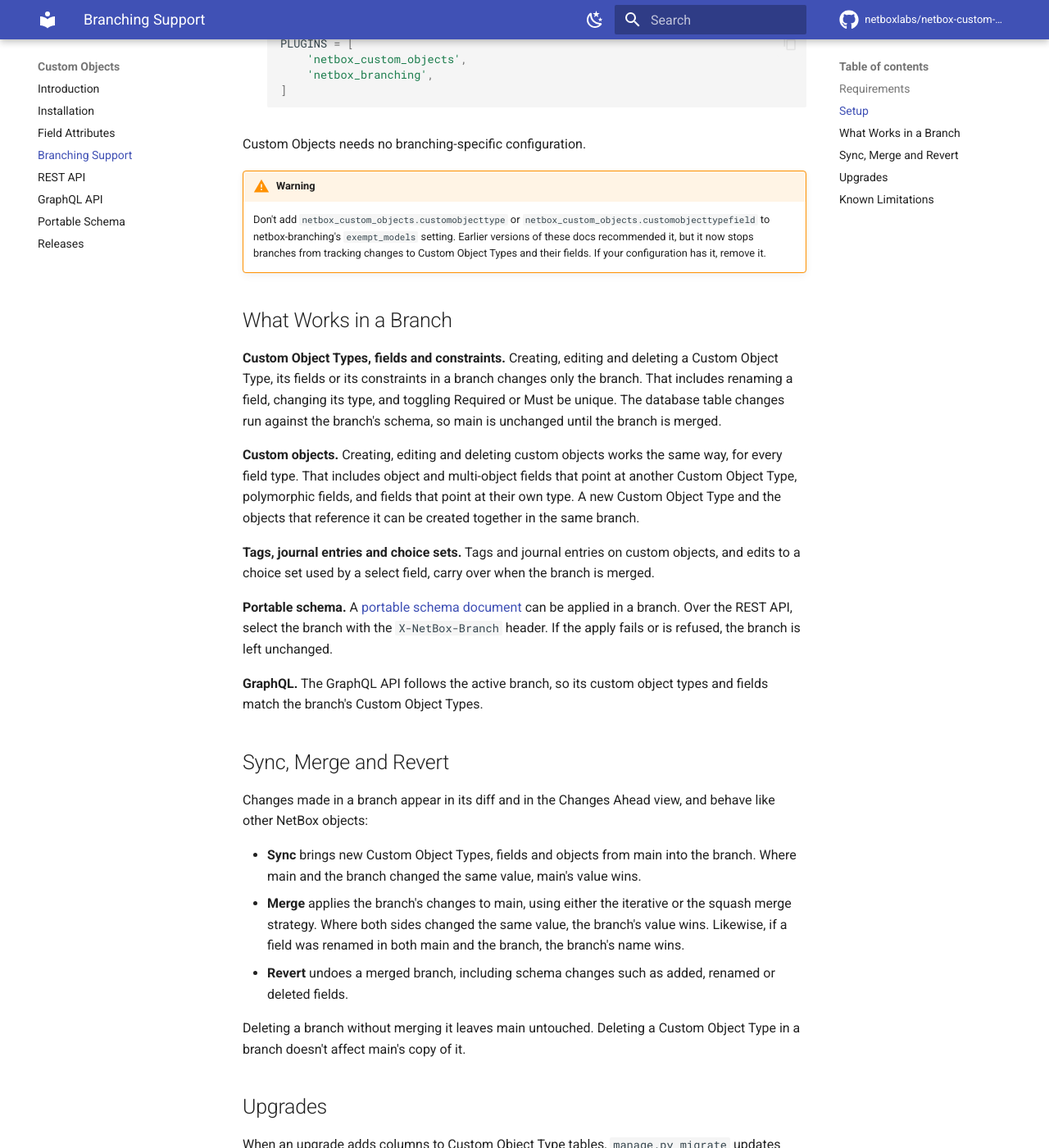
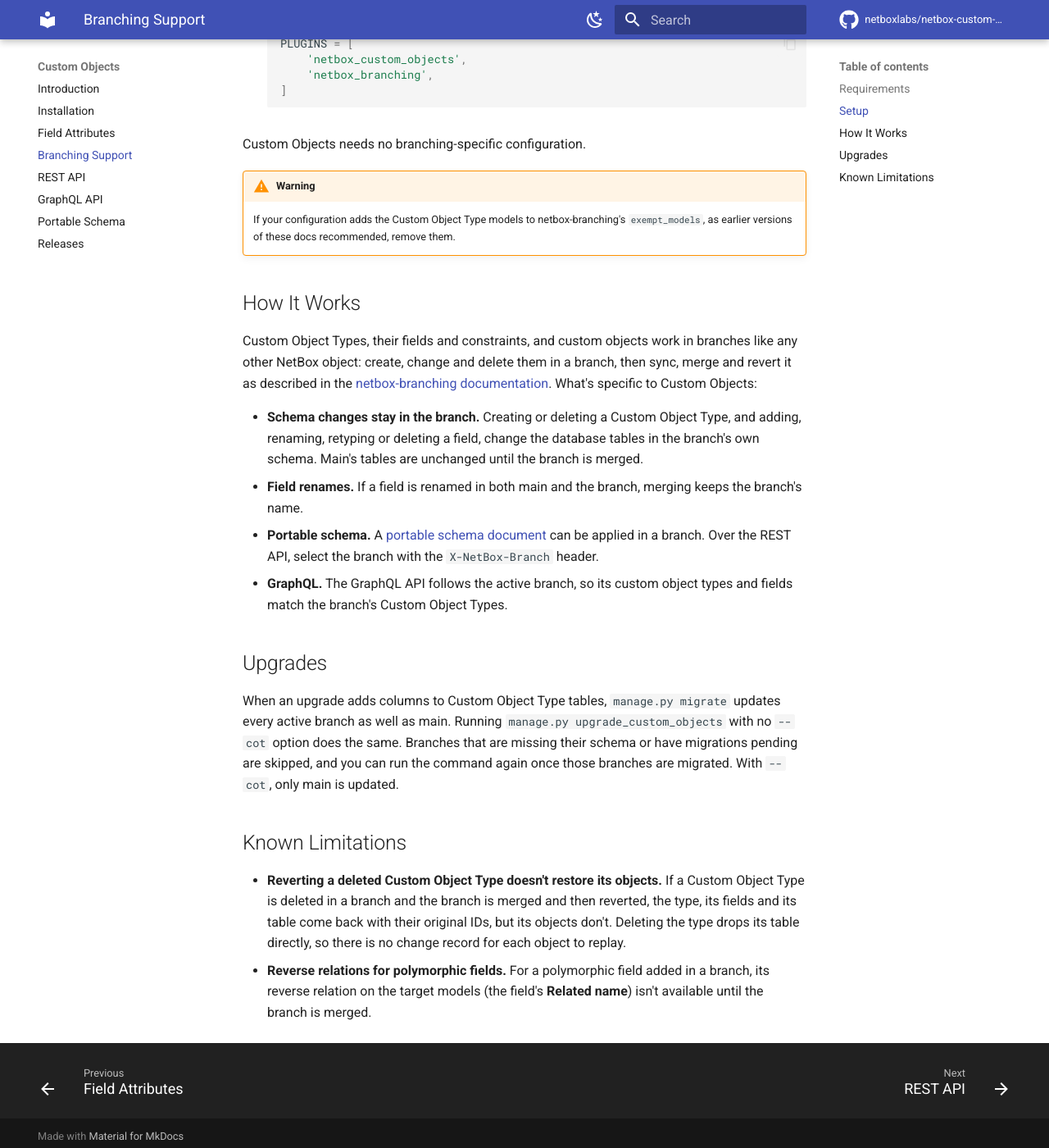
Before and after one commit to netboxlabs/netbox-custom-objects, an MkDocs documentation site: the page built from docs/branching.md, in a window 1280 px wide and 1400 px high, scrolled down 1283 px. Shown: the whole window at 82% size. Built offline with MkDocs 1.6.1 and Material for MkDocs 9.7.7, drawn with Linux system fonts in a browser that asks for light colours; comment, search, counter and statistics services are not loaded.

Commit message:
Keep the branching page to what's specific to Custom Objects
Sync, merge and revert work as for any NetBox object, so point at the
netbox-branching docs for them and keep only what differs: schema
changes run in the branch's schema, the branch's name wins when a field
is renamed on both sides, and portable schema and GraphQL follow the
branch. Shorten the exempt_models warning.

Co-Authored-By: Claude Opus 5.5 <noreply@anthropic.com>

```diff
--- a/docs/branching.md
+++ b/docs/branching.md
@@ -44,29 +44,16 @@ NetBox runs these system checks at startup:
 Custom Objects needs no branching-specific configuration.
 
 !!! warning
-    Don't add `netbox_custom_objects.customobjecttype` or `netbox_custom_objects.customobjecttypefield` to netbox-branching's `exempt_models` setting. Earlier versions of these docs recommended it, but it now stops branches from tracking changes to Custom Object Types and their fields. If your configuration has it, remove it.
+    If your configuration adds the Custom Object Type models to netbox-branching's `exempt_models`, as earlier versions of these docs recommended, remove them.
 
-## What Works in a Branch
+## How It Works
 
-**Custom Object Types, fields and constraints.** Creating, editing and deleting a Custom Object Type, its fields or its constraints in a branch changes only the branch. That includes renaming a field, changing its type, and toggling Required or Must be unique. The database table changes run against the branch's schema, so main is unchanged until the branch is merged.
+Custom Object Types, their fields and constraints, and custom objects work in branches like any other NetBox object: create, change and delete them in a branch, then sync, merge and revert it as described in the [netbox-branching documentation](https://netboxlabs.com/docs/extensions/branching/). What's specific to Custom Objects:
 
-**Custom objects.** Creating, editing and deleting custom objects works the same way, for every field type. That includes object and multi-object fields that point at another Custom Object Type, polymorphic fields, and fields that point at their own type. A new Custom Object Type and the objects that reference it can be created together in the same branch.
-
-**Tags, journal entries and choice sets.** Tags and journal entries on custom objects, and edits to a choice set used by a select field, carry over when the branch is merged.
-
-**Portable schema.** A [portable schema document](portable-schema.md) can be applied in a branch. Over the REST API, select the branch with the `X-NetBox-Branch` header. If the apply fails or is refused, the branch is left unchanged.
-
-**GraphQL.** The GraphQL API follows the active branch, so its custom object types and fields match the branch's Custom Object Types.
-
-## Sync, Merge and Revert
-
-Changes made in a branch appear in its diff and in the Changes Ahead view, and behave like other NetBox objects:
-
-- **Sync** brings new Custom Object Types, fields and objects from main into the branch. Where main and the branch changed the same value, main's value wins.
-- **Merge** applies the branch's changes to main, using either the iterative or the squash merge strategy. Where both sides changed the same value, the branch's value wins. Likewise, if a field was renamed in both main and the branch, the branch's name wins.
-- **Revert** undoes a merged branch, including schema changes such as added, renamed or deleted fields.
-
-Deleting a branch without merging it leaves main untouched. Deleting a Custom Object Type in a branch doesn't affect main's copy of it.
+- **Schema changes stay in the branch.** Creating or deleting a Custom Object Type, and adding, renaming, retyping or deleting a field, change the database tables in the branch's own schema. Main's tables are unchanged until the branch is merged.
+- **Field renames.** If a field is renamed in both main and the branch, merging keeps the branch's name.
+- **Portable schema.** A [portable schema document](portable-schema.md) can be applied in a branch. Over the REST API, select the branch with the `X-NetBox-Branch` header.
+- **GraphQL.** The GraphQL API follows the active branch, so its custom object types and fields match the branch's Custom Object Types.
 
 ## Upgrades
 
```
